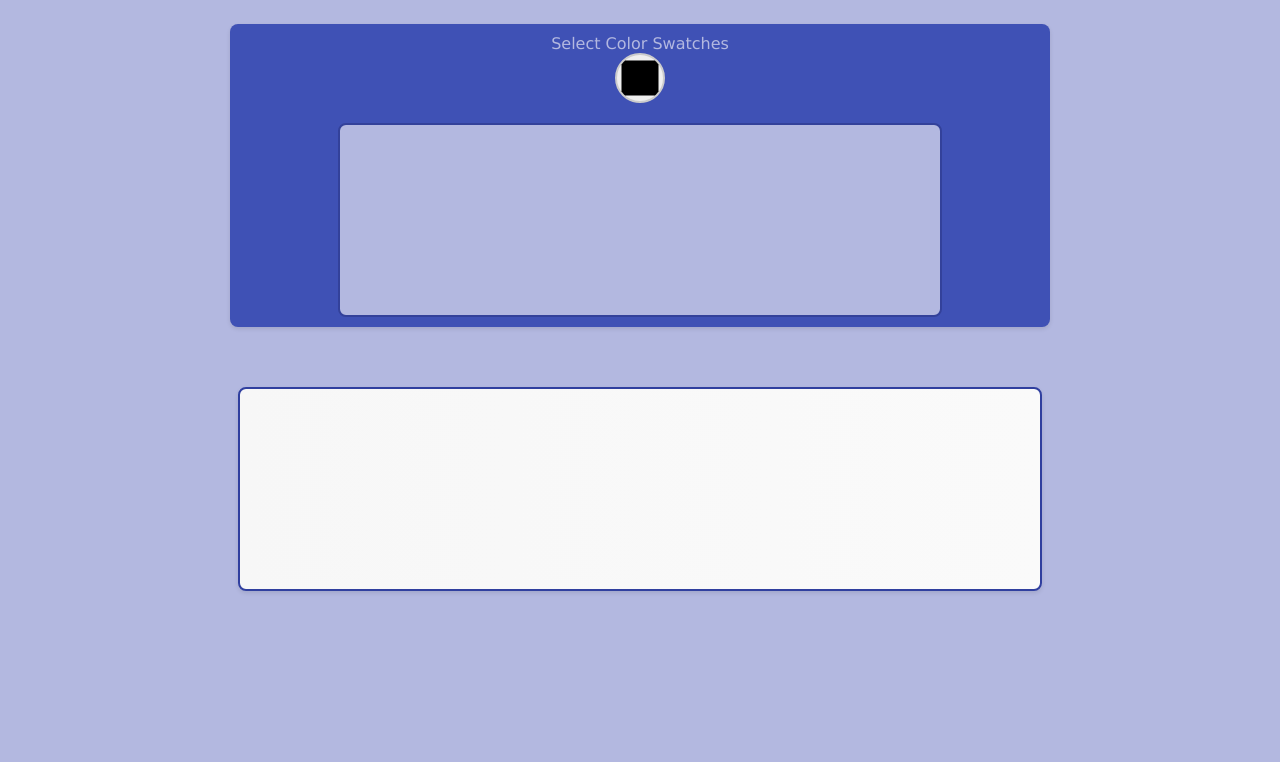
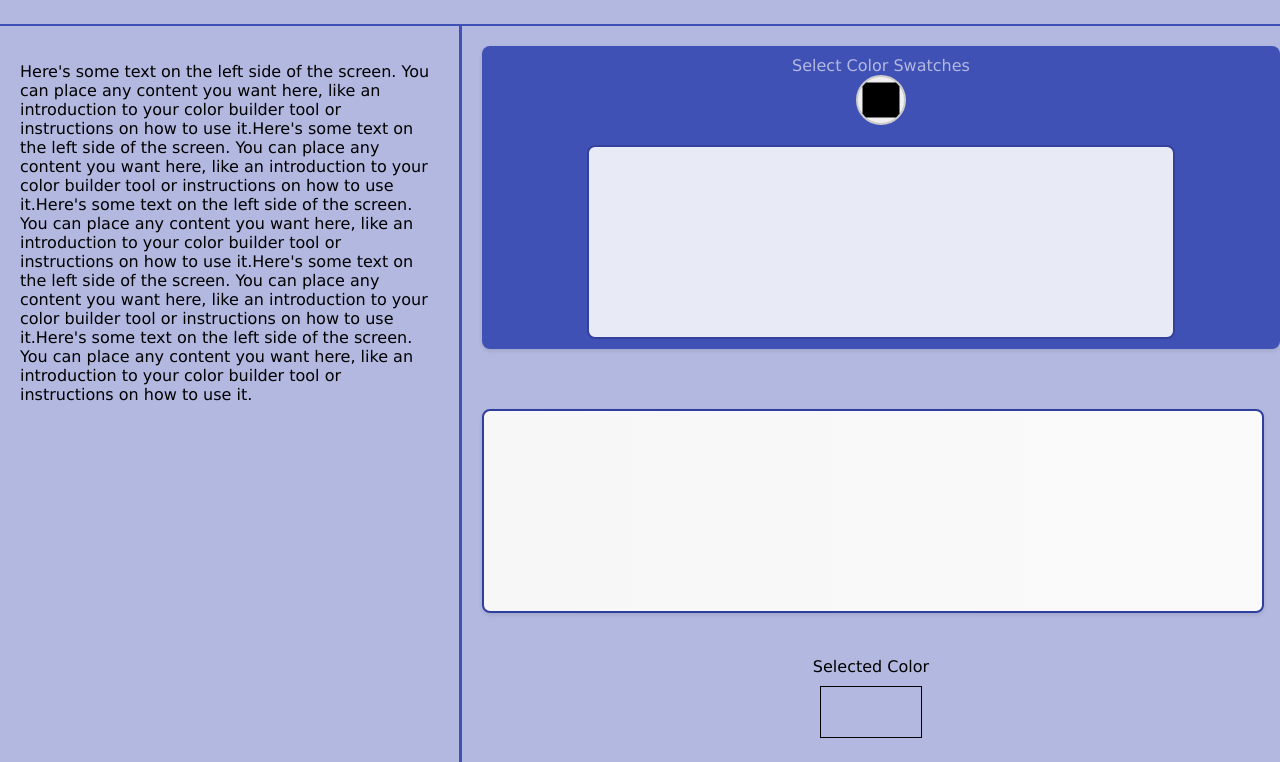
Before and after one commit to YasaswinSangu/color-builder2, a plain HTML site: page index.html in a window 1280 px wide. Shown: the part 155-917 px from the top of the page. Before the commit the page ends 800 px from the top, so only its background shows below. Drawn offline with Linux system fonts and the light colour scheme.

Commit message:
css left

```diff
--- a/index.html
+++ b/index.html
@@ -11,26 +11,45 @@
         <!-- Providing context about the project -->
         HCI Project | Yasaswini Reddy S | 2020B1A71892P
     </header>
-    <h1>Color Builder</h1>
-    <main>
+    <h1>COLOR BUILDER</h1>
+    <hr>
+        <div class="content-wrapper">
+            <!-- Left side content -->
+            <div class="left-content">
+                <p>Here's some text on the left side of the screen.
+                     You can place any content you want here, like an introduction to your color builder tool or
+                     instructions on how to use it.Here's some text on the left side of the screen.
+                     You can place any content you want here, like an introduction to your color builder tool or
+                     instructions on how to use it.Here's some text on the left side of the screen.
+                     You can place any content you want here, like an introduction to your color builder tool or
+                     instructions on how to use it.Here's some text on the left side of the screen.
+                     You can place any content you want here, like an introduction to your color builder tool or
+                     instructions on how to use it.Here's some text on the left side of the screen.
+                     You can place any content you want here, like an introduction to your color builder tool or
+                     instructions on how to use it.</p>
+            </div>
+
+            <!-- Right side content (color selection and swatches container) -->
+            <div class="right-content">
                 <section id="color-selection">
-            <!-- Label for color picker -->
                     <label for="colorPicker">Select Color Swatches</label>
-            <!-- Input for selecting a color -->
                     <input type="color" id="colorPicker" aria-label="Color Picker">
-            <!-- Swatch container -->
                     <div id="swatches-container" aria-label="Selected Colors">
-                <!-- Context menu -->
                         <div id="context-menu">
                             <div id="delete-swatch">Delete Swatch</div>
                             <div id="change-color">Change Color</div>
                         </div>
                     </div>
                 </section>
-        <!-- Section for displaying color gradients -->
-        <section id="gradient-display" aria-label="Gradient Display"></section>
+                <canvas id="gradient-display" aria-label="Gradient Display"></canvas>
+                <div id="selected-color-container" style="text-align: center; margin-top: 20px;">
+                    <p id="selected-color-label" style="margin-bottom: 10px;">Selected Color</p>
+                    <div id="selected-color-display" style="width: 100px; height: 50px; margin: 0 auto; border: 1px solid #000;"></div>
+                </div>
+            </div>
 
-    </main>
+        </div>
+
     <!-- JavaScript file for interactive features -->
     <script src="script.js"></script>
 </body>
--- a/script.js
+++ b/script.js
@@ -152,6 +152,7 @@ function checkForTouchingSwatches(movedSwatch) {
     if (swatch !== movedSwatch && isTouching(movedSwatch, swatch)) {
       // Create gradient between swatches
       createGradient(movedSwatch, swatch);
+      drawGradient(movedSwatch,swatch);
     }
   });
 }
@@ -171,3 +172,48 @@ function createGradient(a, b) {
   const gradientDisplay = document.getElementById('gradient-display');
   gradientDisplay.style.background = `linear-gradient(${a.style.backgroundColor}, ${b.style.backgroundColor})`;
 }
+
+function drawGradient(a,b) {
+  const canvas = document.getElementById('gradient-display');
+  const ctx = canvas.getContext('2d');
+
+  // Ensure the canvas size matches its display size for accurate color picking
+  const rect = canvas.getBoundingClientRect();
+  canvas.width = rect.width;
+  canvas.height = rect.height;
+
+  // Create the gradient
+  let gradient = ctx.createLinearGradient(0, 0, canvas.width, 0); // Horizontal gradient
+  gradient.addColorStop(0, a.style.backgroundColor); // Start color
+  gradient.addColorStop(1, b.style.backgroundColor); // End color
+
+  // Apply the gradient to the canvas
+  ctx.fillStyle = gradient;
+  ctx.fillRect(0, 0, canvas.width, canvas.height);
+}
+
+// Call drawGradient() to initially draw the gradient
+window.addEventListener('load', drawGradient);
+
+
+document.getElementById('gradient-display').addEventListener('click', function(e) {
+  const canvas = this;
+  const ctx = canvas.getContext('2d');
+
+  const rect = canvas.getBoundingClientRect();
+  const x = e.clientX - rect.left;
+  const y = e.clientY - rect.top;
+
+  const pixel = ctx.getImageData(x, y, 1, 1).data;
+  const color = `rgba(${pixel[0]}, ${pixel[1]}, ${pixel[2]}, ${pixel[3] / 255})`;
+
+  displaySelectedColor(color);
+});
+
+
+function displaySelectedColor(color) {
+  const colorDisplay = document.getElementById('selected-color-display');
+  colorDisplay.style.width = '100px'; // Adjust as needed
+  colorDisplay.style.height = '50px'; // Adjust as needed
+  colorDisplay.style.backgroundColor = color;
+}
--- a/style.css
+++ b/style.css
@@ -1,7 +1,7 @@
 body, html {
   margin: 0;
   padding: 0;
-  font-family: 'Roboto', sans-serif; /* Updated font to Roboto */
+  font-family: Verdana, Geneva, Tahoma, sans-serif; /* Updated font to Roboto */
   background-color: #b3b8e0; /* Light indigo background */
 }
 
@@ -22,43 +22,46 @@ h1 {
 }
 
 
-main {
-  display: flex;
-  flex-direction: column;
-  align-items: center;
-  width: 90%; /* Adjust width for better control */
-  max-width: 800px; /* Maximum width to avoid too wide on large screens */
-  margin: auto; /* Center the main content */
+h1 + hr {
+  margin-left: calc(-1 * var(--global-padding)); /* Example: Adjust based on actual global padding */
+  margin-right: calc(-1 * var(--global-padding));
+  width: auto;
+  margin-top: 0;
+  margin-bottom: 0px; /* Adjust based on your layout needs */
+  background-color:  #3f51b5; /* Your desired color */
+  height: 2px;
+  border: none;
 }
+
+
 
 #color-selection {
   width: 100%;
-  height: 0.8h; /* Full width of main to align children inside */
+  /* height: 0.8h; seems like a typo. Assuming you meant something like '80vh' for 80% viewport height or just remove it if not needed */
   display: flex;
-  flex-direction: row; /* Align items in a row */
-  justify-content: space-around;
-  align-items: center; /* Vertically center items */
-  margin-bottom: 40px; /* Increased bottom margin */
+  flex-direction: column; /* Align items vertically */
+  align-items: center; /* Center items horizontally */
+  justify-content: space-around; /* Distribute space */
+  margin-bottom: 40px;
   padding: 10px;
-  box-shadow: 0 2px 4px rgba(0,0,0,0.1); /* Soft shadow for depth */
-  border-radius: 8px; /* Rounded corners */
-  background-color: #ffffff; /* White background */
+  box-shadow: 0 2px 4px rgba(0,0,0,0.1);
+  border-radius: 8px;
+  background-color: #3f51b5; /* Assuming you want this indigo background */
 }
 
 #swatches-container {
-  width: 70%; /* Adjusted width */
-  border: 2px solid #33419a; /* Darker border */
-  margin: 0;
+  width: 70%; /* Adjust based on design needs, especially if #color-selection uses flex-direction: column */
+  border: 2px solid #33419a;
+  margin-top: 20px; /* Ensure space between this container and any preceding content */
   padding: 20px;
-  display: flex; /* Use flexbox for inner items */
-  flex-wrap: wrap; /* Allow items to wrap */
-  justify-content: flex-start; /* Align items to the start */
-  gap: 10px; /* Space between swatches */
+  display: flex;
+  flex-wrap: wrap;
+  justify-content: flex-start;
+  gap: 10px;
   min-height: 150px;
-  background-color: #e8eaf6; /* Lighter indigo background */
+  background-color: #e8eaf6;
   border-radius: 8px;
   position: relative;
-   margin-top: 20px; /* Rounded corners */
 }
 
 #colorPicker {
@@ -70,6 +73,7 @@ main {
 }
 
 #gradient-display {
+  cursor :grabbing;
   width: 100%; /* Full width of main */
   height: 200px;
   margin-top: 20px; /* Space from the above section */
@@ -99,24 +103,6 @@ main {
   color :#b3b8e0;  /* Adjusted font color to match indigo theme */
    /* Change to your desired font color */
 }
-
-#color-selection {
-  /* Existing styles */
-  background-color:  #3f51b5;
-  display: flex;
-  flex-direction: column; /* Change to column layout */
-  align-items: center; /* Center items horizontally */
-}
-
-#swatches-container {
-  /* Existing styles */
-  width: 70%;
-  background-color:  #b3b8e0;
-  position: relative;
-  /* Adjust margin to provide space between label and container */
-  margin-top: 20px;
-}
-
 
 
 #context-menu {
@@ -149,3 +135,48 @@ main {
 #context-menu div:active {
   background-color: #eaeaea; /* Slightly darker background when clicked */
 }
+
+
+
+.content-wrapper {
+  display: flex;
+  width: 100%; /* Ensure the wrapper takes the full width */
+  height: auto; /* Adjust height automatically based on content */
+}
+
+.left-content, .right-content {
+  padding: 20px;
+  width: calc(50% - 40px); /* Adjust width to account for padding */
+}
+
+/* Left content styling */
+.left-content {
+  flex: 0.35;
+  border-right: 3px solid  #3f51b5;
+    padding-right: 20px; /* Padding inside the left content for spacing */
+
+}
+
+/* Right content styling */
+.right-content {
+  flex: 0.65;
+  padding-left: 20px;
+  /* Padding inside the right content for spacing */
+}
+
+#selected-color-container {
+  text-align: center;
+  margin-top: 20px;
+}
+
+#selected-color-label {
+  margin-bottom: 10px;
+}
+
+#selected-color-display {
+  width: 100px;
+  height: 50px;
+  margin: 0 auto; /* Center the box */
+  border: 1px solid #000; /* Add a border to make the box visible */
+  display: inline-block; /* Allows block-level elements to be centered with text-align */
+}
```
Lines whose indentation alone changed are shown as unchanged.
